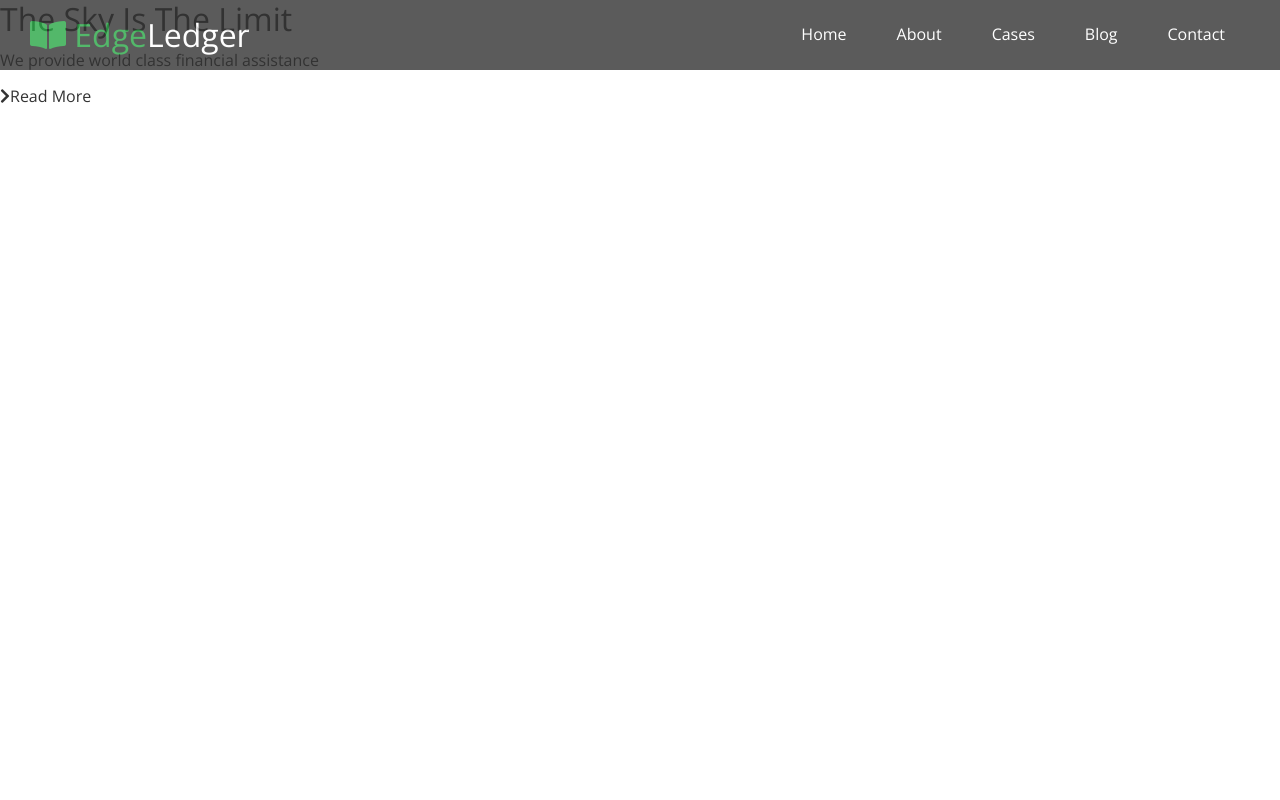
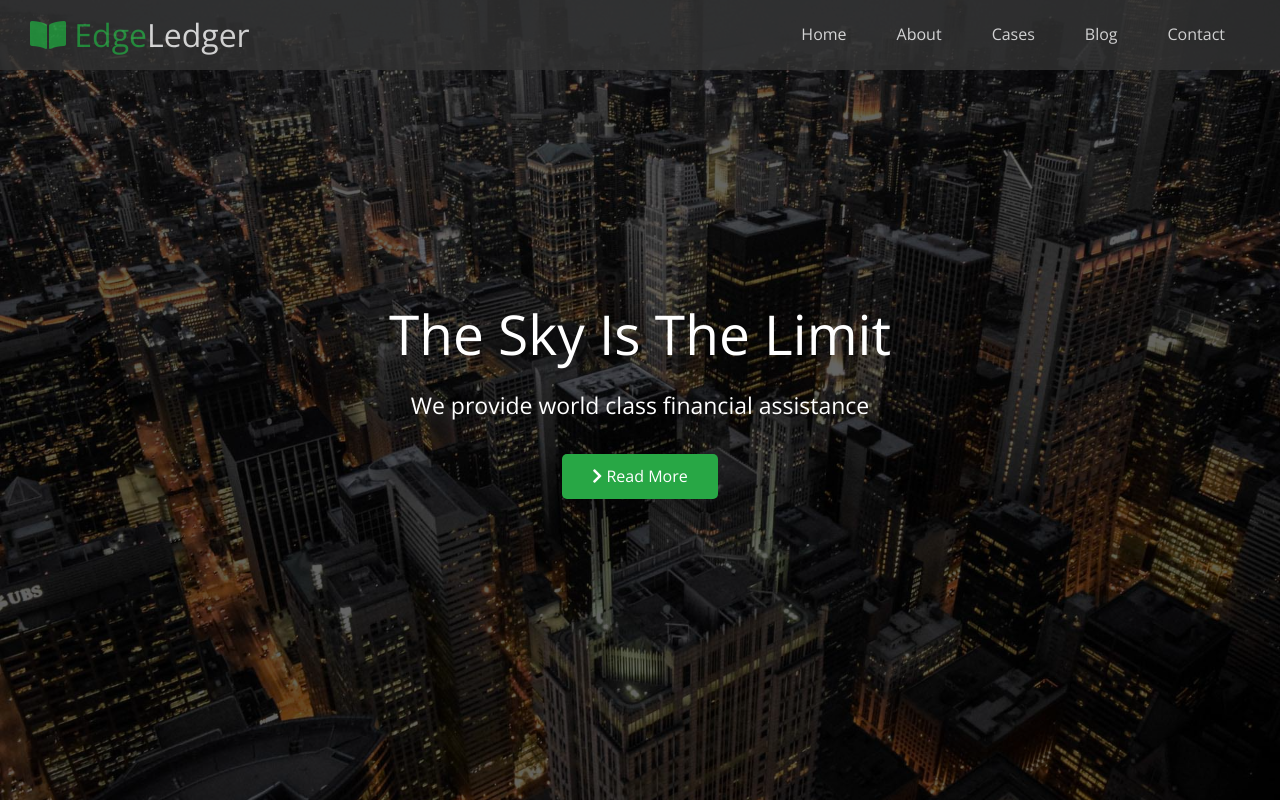
Before and after one commit to PavelZaika/EdgeLedger_Website, a plain HTML site: page index.html in a window 1280 px wide. Drawn offline with nearby package versions, Linux system fonts and the light colour scheme.

Commit message:
hero section and overlay

```diff
--- a/css/style.css
+++ b/css/style.css
@@ -69,3 +69,45 @@
 .navbar .logo {
   font-weight: 400;
 }
+/* Header */
+
+.hero {
+  background: url('../images/home/showcase.jpg') no-repeat center center/cover;
+  height: 100vh;
+  position: relative;
+  color: #fff;
+}
+
+.hero .content {
+  display: flex;
+  flex-direction: column;
+  align-items: center;
+  justify-content: center;
+  text-align: center;
+  height: 100%;
+  padding: 0 20px;
+}
+
+.hero .content h1 {
+  font-size: 55px;
+}
+
+.hero .content p {
+  font-size: 23px;
+  max-width: 600px;
+  margin: 20px 0 30px;
+}
+
+.hero::before {
+  content: '';
+  position: absolute;
+  top: 0;
+  left: 0;
+  width: 100%;
+  height: 100%;
+  background: rgba(0, 0, 0, 0.6);
+}
+
+.hero * {
+  z-index: 10;
+}
--- a/css/utilities.css
+++ b/css/utilities.css
@@ -7,3 +7,39 @@
 .text-secondary {
   color: #0284d0;
 }
+
+/*Button*/
+
+.btn {
+  cursor: pointer;
+  display: inline-block;
+  padding: 10px 30px;
+  color: #fff;
+  background-color: #28a745;
+  border: none;
+  border-radius: 5px;
+}
+
+.btn:hover {
+  opacity: 0.9;
+}
+
+.btn-primary {
+  background: #28a745;
+  color: #fff;
+}
+
+.btn-secondary {
+  background: #0284d0;
+  color: #fff;
+}
+
+.btn-dark {
+  background: #333;
+  color: #fff;
+}
+
+.btn-light {
+  background: #f4f4f4;
+  color: #333;
+}
```
Also changed, not shown: index.html (+1 -1 lines).
